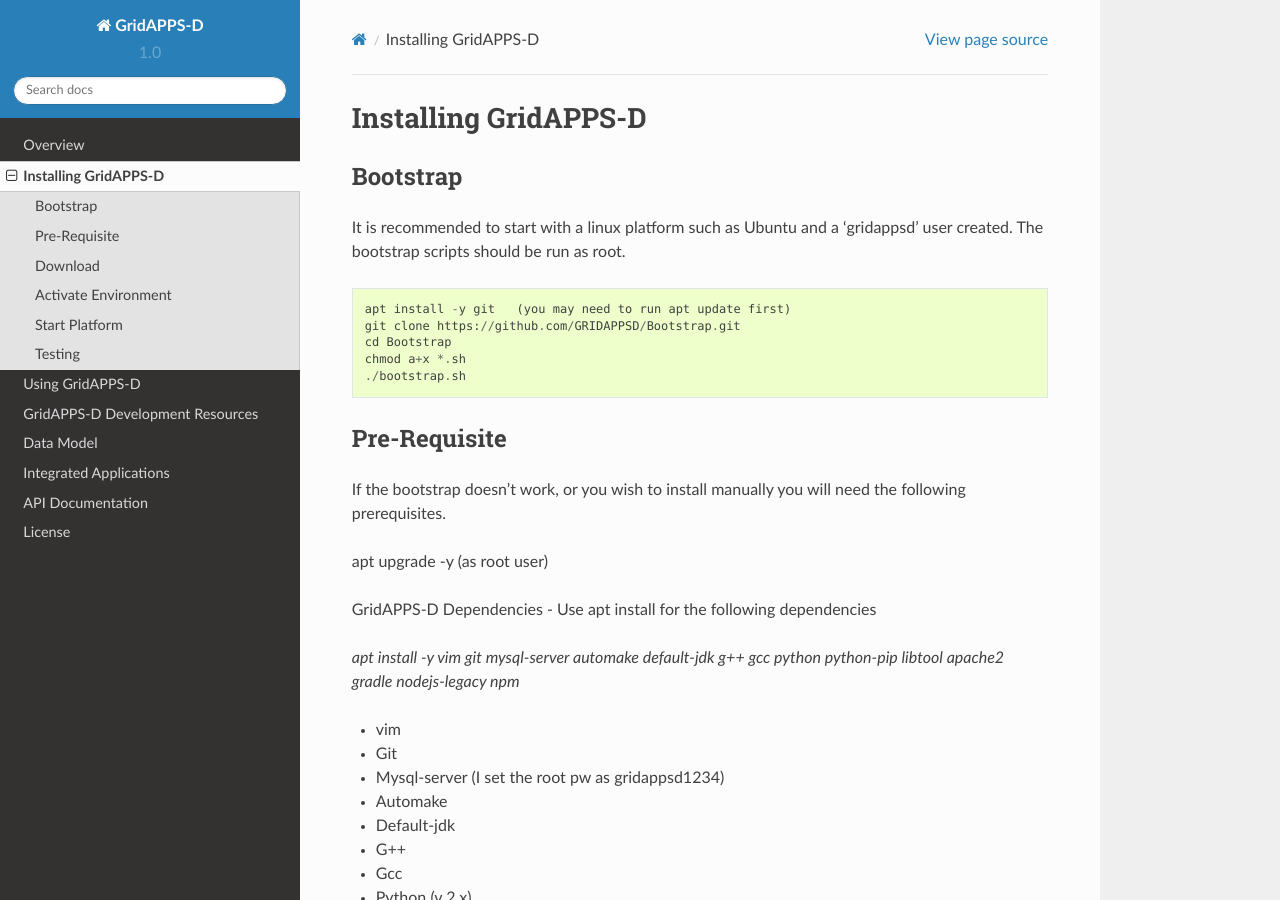
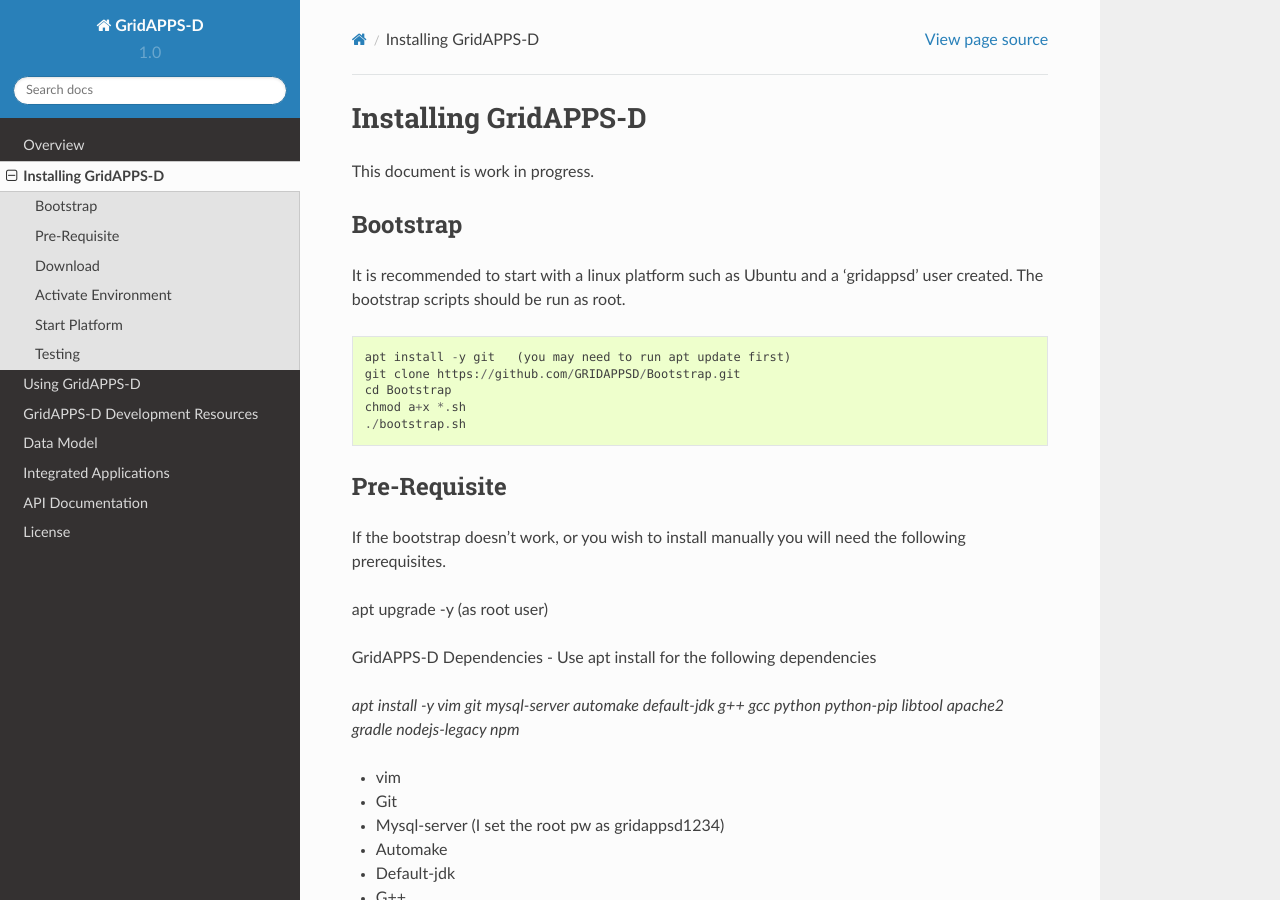
Before and after one commit to GRIDAPPSD/GOSS-GridAPPS-D, a Sphinx documentation site: the page built from docs/source/installing_gridappsd/index.rst, in a window 1280 px wide and 900 px high. Built offline with Sphinx 7.4.7 and the Read the Docs theme 2.0.0, drawn with Linux system fonts in a browser that asks for light colours; pages that are not in the unit, such as notebooks, are missing from menus.

Commit message:
Create index.rst

```diff
--- a/docs/source/installing_gridappsd/index.rst
+++ b/docs/source/installing_gridappsd/index.rst
@@ -4,6 +4,7 @@
 Installing GridAPPS-D
 =====================
 
+This document is work in progress.
 
 Bootstrap
 ---------
```
